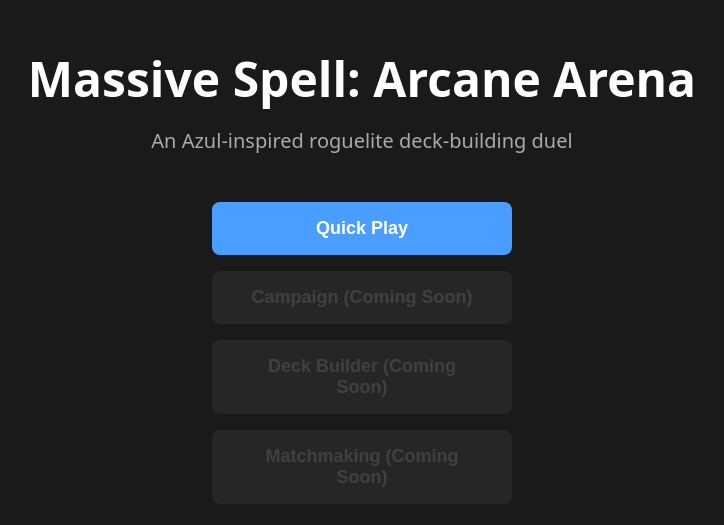
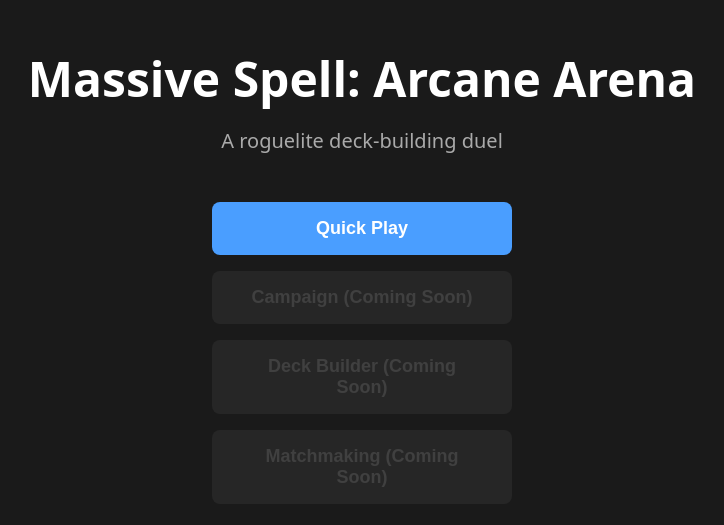
Before and after one commit to vlad92z/necromancer-web, a React (Vite) app: page / in a window 1280 px wide. Shown: the part 125-650 px from the top of the page, without its empty margins (278-1002 px from the left). Built offline with nearby package versions, Linux system fonts and the light colour scheme.

Commit message:
Update TODOs

```diff
--- a/src/features/gameplay/components/Runeforge.tsx
+++ b/src/features/gameplay/components/Runeforge.tsx
@@ -1,6 +1,6 @@
 /**
  * Runeforge component - displays a runeforge with runes
- * Implements Azul-style drafting: click a rune type to select all of that type
+ * Implements drafting: click a rune type to select all of that type
  */
 
 import { useState } from 'react';
@@ -144,8 +144,7 @@ export function Runeforge({
       {...glowMotionProps}
     >
       {displayedRunes.length === 0 ? (
-        <div style={{ color: '#7c8db5', fontSize: '12px', letterSpacing: '0.08em', textTransform: 'uppercase' }}>
-          Empty Forge
+        <div>
         </div>
       ) : (
         <div style={{ width: '100%', height: '100%', display: 'flex', alignItems: 'center', justifyContent: 'center' }}>
--- a/src/routes/MainMenu.tsx
+++ b/src/routes/MainMenu.tsx
@@ -62,7 +62,7 @@ export function MainMenu() {
   return (
     <div style={containerStyle}>
       <h1 style={titleStyle}>Massive Spell: Arcane Arena</h1>
-      <p style={subtitleStyle}>An Azul-inspired roguelite deck-building duel</p>
+      <p style={subtitleStyle}>A roguelite deck-building duel</p>
 
       <div style={menuStyle}>
         <button
--- a/src/types/game.ts
+++ b/src/types/game.ts
@@ -1,6 +1,5 @@
 /**
  * Core game types for Massive Spell: Arcane Arena
- * Azul-inspired roguelite deck-building game
  */
 
 /**
--- a/src/utils/scoring.ts
+++ b/src/utils/scoring.ts
@@ -190,7 +190,6 @@ export function calculatePlacementScore(
 
 /**
  * Calculate floor line penalties
- * Standard Azul penalties: -1, -1, -2, -2, -2, -3, -3
  */
 export function calculateFloorPenalty(floorLineCount: number): number {
   const penalties = [0, -1, -2, -4, -6, -8, -11, -14];
@@ -224,11 +223,11 @@ export function calculateEffectiveFloorPenalty(
 
 /**
  * Find the correct column for a rune type in a given row
- * In Azul, the wall has a fixed pattern for rune placement
+ * The wall has a fixed pattern for rune placement
  * For simplicity, we'll use: each rune type can only go in specific columns per row
  */
 export function getWallColumnForRune(row: number, runeType: RuneType): number {
-  // Standard Azul pattern: each row is rotated by 1
+  // Each row is rotated by 1
   // Fire, Frost, Life, Void, Wind -> 0, 1, 2, 3, 4
   const runeTypeIndex: Record<RuneType, number> = {
     Fire: 0,
```
Also changed, not shown: 1 other file (tests, documents, lock files or other folders).
